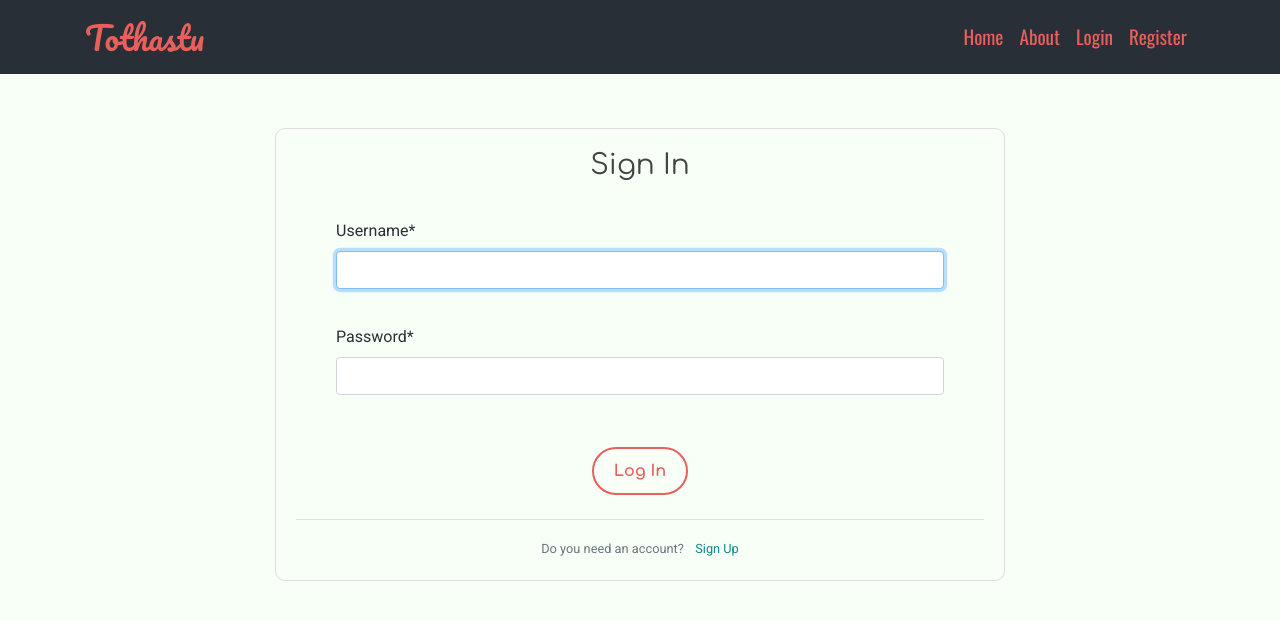
After one commit to farhanfuadabir/tothastu, a Django app: page /login/ in a window 1280 px wide. The commit adds this page. Shown: the top 620 px of the page. Run offline with Django 3.2, Linux system fonts and the light colour scheme; some libraries are stand-ins or nearby versions.

Commit message:
Fix navigation toggler by changing to bootstrap 4.3 template

```diff
--- a/tothastu_project/blog/static/blog/style.css
+++ b/tothastu_project/blog/static/blog/style.css
@@ -1,5 +1,6 @@
 body {
   background: #f7fff7;
+  font-family: 'Roboto', sans-serif;
   color: #292F36;
   margin-top: 5rem;
 }
--- a/tothastu_project/blog/templates/blog/base.html
+++ b/tothastu_project/blog/templates/blog/base.html
@@ -6,11 +6,10 @@
     <meta charset="UTF-8">
     <meta http-equiv="X-UA-Compatible" content="IE=edge">
     <meta name="viewport" content="width=device-width, initial-scale=1.0">
-    <link href="https://cdn.jsdelivr.net/npm/bootstrap@5.0.1/dist/css/bootstrap.min.css" rel="stylesheet"
-        integrity="sha384-+0n0xVW2eSR5OomGNYDnhzAbDsOXxcvSN1TPprVMTNDbiYZCxYbOOl7+AMvyTG2x" crossorigin="anonymous">
+    <link rel="stylesheet" href="https://stackpath.bootstrapcdn.com/bootstrap/4.3.1/css/bootstrap.min.css"
+        integrity="sha384-ggOyR0iXCbMQv3Xipma34MD+dH/1fQ784/j6cY/iJTQUOhcWr7x9JvoRxT2MZw1T" crossorigin="anonymous">
     <link rel="preconnect" href="https://fonts.gstatic.com">
-    <link
-        href="https://fonts.googleapis.com/css2?family=Comfortaa:wght@400;700&family=Oswald:wght@300;400&family=Pacifico&family=Roboto&display=swap"
+    <link href="https://fonts.googleapis.com/css2?family=Comfortaa:wght@400;700&family=Oswald:wght@300;400&family=Pacifico&family=Roboto&display=swap"
         rel="stylesheet">
     <link rel="stylesheet" type="text/css" href="{% static 'blog/style.css' %}">
     <title>Tothastu</title>
@@ -21,7 +20,7 @@
     </header>
 
     <main role="main" class="container">
-        <div class="row">
+        <div class="row justify-content-center">
             <div class="col-md-8">
                 {% if messages %}
                     {% for message in messages %}
@@ -32,7 +31,7 @@
                 {% endif %}
                 {% block content %}{% endblock %}
             </div>
-            <div class="col-md-4">
+            <!-- <div class="col-md-4">
                 <div class="content-section">
                     <h3>Our Sidebar</h3>
                     <p class='text-muted'>You can put any information here you'd like.
@@ -44,19 +43,18 @@
                     </ul>
                     </p>
                 </div>
-            </div>
+            </div> -->
         </div>
     </main>
 
-    <script src="https://cdn.jsdelivr.net/npm/@popperjs/core@2.9.2/dist/umd/popper.min.js"
-        integrity="sha384-IQsoLXl5PILFhosVNubq5LC7Qb9DXgDA9i+tQ8Zj3iwWAwPtgFTxbJ8NT4GN1R8p"
+    <script src="https://code.jquery.com/jquery-3.3.1.slim.min.js"
+        integrity="sha384-q8i/X+965DzO0rT7abK41JStQIAqVgRVzpbzo5smXKp4YfRvH+8abtTE1Pi6jizo"
         crossorigin="anonymous"></script>
-    <script src="https://cdn.jsdelivr.net/npm/bootstrap@5.0.1/dist/js/bootstrap.min.js"
-        integrity="sha384-Atwg2Pkwv9vp0ygtn1JAojH0nYbwNJLPhwyoVbhoPwBhjQPR5VtM2+xf0Uwh9KtT"
+    <script src="https://cdnjs.cloudflare.com/ajax/libs/popper.js/1.14.7/umd/popper.min.js"
+        integrity="sha384-UO2eT0CpHqdSJQ6hJty5KVphtPhzWj9WO1clHTMGa3JDZwrnQq4sF86dIHNDz0W1"
         crossorigin="anonymous"></script>
-
-    <!-- <script src="https://cdn.jsdelivr.net/npm/bootstrap@5.0.1/dist/js/bootstrap.bundle.min.js"
-        integrity="sha384-gtEjrD/SeCtmISkJkNUaaKMoLD0//ElJ19smozuHV6z3Iehds+3Ulb9Bn9Plx0x4"
-        crossorigin="anonymous"></script> -->
+    <script src="https://stackpath.bootstrapcdn.com/bootstrap/4.3.1/js/bootstrap.min.js"
+        integrity="sha384-JjSmVgyd0p3pXB1rRibZUAYoIIy6OrQ6VrjIEaFf/nJGzIxFDsf4x0xIM+B07jRM"
+        crossorigin="anonymous"></script>
 </body>
 </html>
--- a/tothastu_project/blog/templates/blog/navbar.html
+++ b/tothastu_project/blog/templates/blog/navbar.html
@@ -1,6 +1,6 @@
 <nav class="navbar fixed-top navbar-expand-lg navbar-light bg-steel">
     <div class="container">
-        <a class="navbar-brand" href="#">Tothastu</a>
+        <a class="navbar-brand" href="{% url 'blog-home' %}">Tothastu</a>
         <div class="float-right">
             <button class="navbar-toggler" type="button" data-toggle="collapse" data-target="#navbarToggle" aria-controls="navbarToggle" aria-expanded="false" aria-label="Toggle navigation">
                 <span class="navbar-toggler-icon"></span>
@@ -10,8 +10,8 @@
                 <div class="navbar-nav mr-auto">
                     <a class="nav-item nav-link" href="{% url 'blog-home' %}">Home</a>
                     <a class="nav-item nav-link" href="{% url 'blog-about' %}">About</a>
-                    <a class="nav-item nav-link" href="#">Login</a>
-                    <a class="nav-item nav-link" href="#">Register</a>
+                    <a class="nav-item nav-link" href="{% url 'login' %}">Login</a>
+                    <a class="nav-item nav-link" href="{% url 'register' %}">Register</a>
                 </div>
             </div>
         </div>
--- a/tothastu_project/tothastu_project/urls.py
+++ b/tothastu_project/tothastu_project/urls.py
@@ -15,6 +15,7 @@ Including another URLconf
 """
 from django.contrib import admin
 from django.urls import path, include
+from django.contrib.auth import views as auth_views
 from users import views as user_views
 
 urlpatterns = [
@@ -22,4 +23,6 @@ urlpatterns = [
     path('admin/', admin.site.urls),
     path('blog/', include('blog.urls')),
     path('register/', user_views.register, name='register'),
+    path('login/', auth_views.LoginView.as_view(template_name='users/login.html'), name='login'),
+    path('login/', auth_views.LogoutView.as_view(template_name='users/logout.html'), name='logout'),
 ]
--- /dev/null
+++ b/tothastu_project/users/templates/users/login.html
@@ -0,0 +1,28 @@
+{% extends "blog/base.html" %}
+{% load crispy_forms_tags %}
+{% block content %}
+<div class="content-section">
+    <form method="POST">
+        {% csrf_token %}
+        <fieldset class="form-group">
+            <legend class="center my-20">
+                <h3 class="font-weight-normal">Sign In</h3>
+            </legend>
+            {{ form|crispy }}
+        </fieldset>
+        <div class="center pb-4">
+            <button class="button-border-primary" type="submit">
+                Log In
+            </button>
+        </div>
+    </form>
+    <div class="center border-top pt-3">
+        <small class="text-muted">
+            Do you need an account?
+            <span style="display:inline-block; width: 5px;"></span>
+            <a href="{% url 'register' %}">Sign Up</a>
+        </small>
+
+    </div>
+</div>
+{% endblock %}
```
Also changed, not shown: tothastu_project/users/templates/users/register.html (+4 -4 lines), tothastu_project/db.sqlite3, tothastu_project/users/templates/users/logout.html (added).
